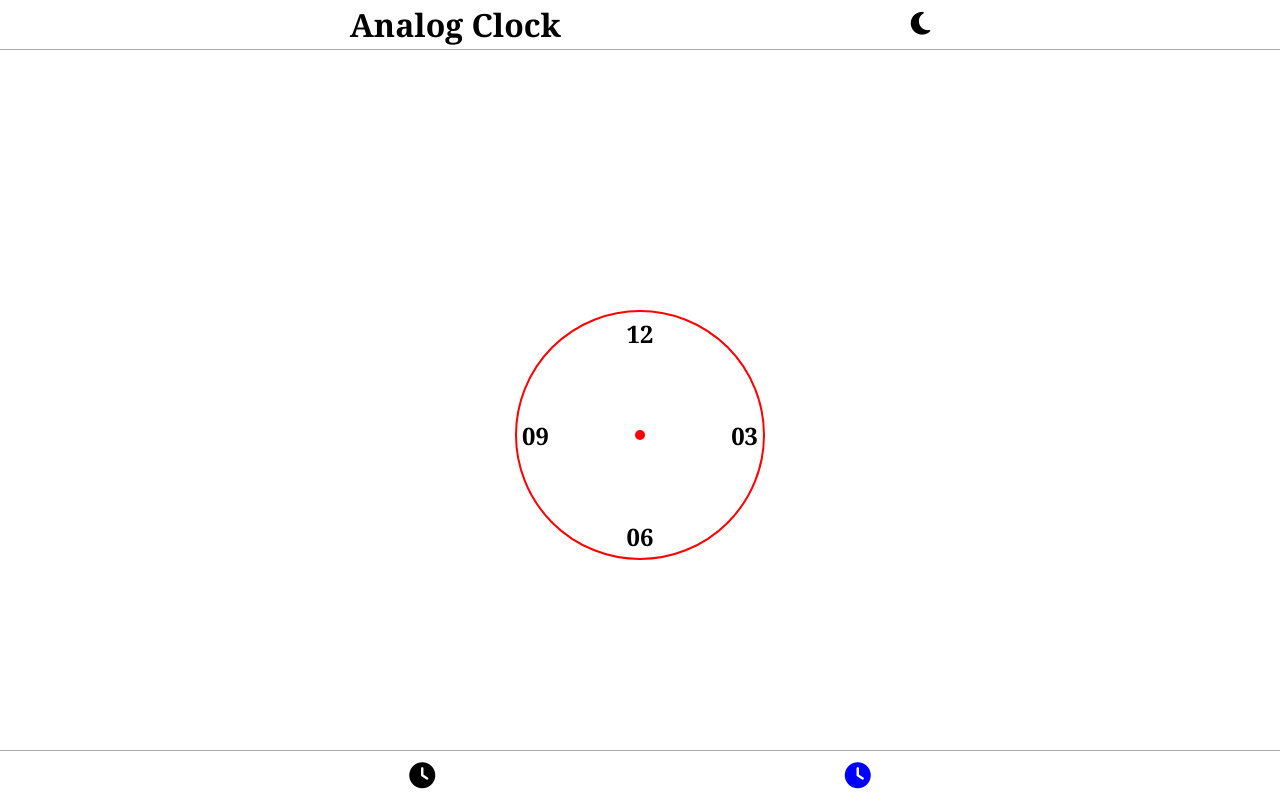
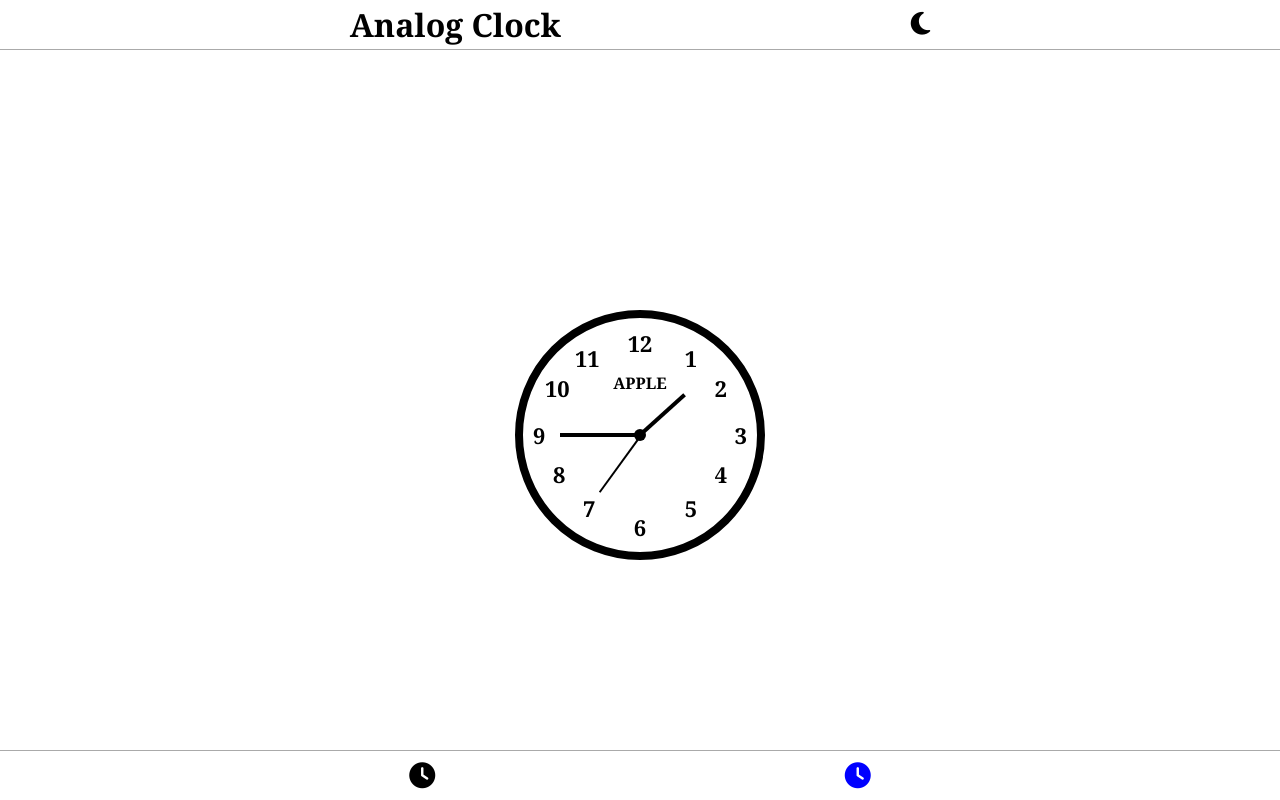
Before and after one commit to Arunkumar032024/Clock, a plain HTML site: page index.html in a window 1280 px wide. Both pictures are taken after a click on the icon 857 px from the left and 775 px from the top of the page. Drawn offline with Linux system fonts and the light colour scheme.

Commit message:
complete analog clock

```diff
--- a/app.css
+++ b/app.css
@@ -123,47 +123,147 @@ main{
 .ana-clock{
     width: 250px;
     height: 250px;
-    border: 2px solid red;
+    border-width: 8px;
+    border-style: solid;
     border-radius: 50%;
     margin: auto;
     position: relative;
     display: none;
 }
-.ana-clock::before{
-    content: '';
+.point{
+    width: 12px;
+    height: 12px;
+    border-radius: 50%;
+    background-color: #000;
     position: absolute;
-    width: 10px;
-    height: 10px;
-    background-color: red;
-    border-radius: 50%;
+    left: 50%;
     top: 50%;
-    left: 50%;
     transform: translate(-50%, -50%);
 }
-.ana-clock span{
+
+.hour{
+    font-size: 22px;
+    font-weight: 600;
+    /* color: #000; */
     position: absolute;
-    font-size: 1.5rem;
-    font-weight: 600;
 }
-.ana-clock span#twevle{
-    top: 5px;
+.hour-1{
+    top: 12.5%;
+    right: 60px;
+    transform: translateY(-12.5%);
+}
+.hour-2{
+    top: 27%;
+    right: 30px;
+    transform: translateY(-27%);
+}
+.hour-3{
+    top: 50%;
+    right: 10px;
+    transform: translateY(-50%);
+}
+.hour-4{
+    bottom: 27%;
+    right: 30px;
+}
+.hour-5{
+    bottom: 12.5%;
+    right: 60px;
+}
+.hour-6{
+    bottom: 10px;
     left: 50%;
     transform: translateX(-50%);
 }
-.ana-clock span#three{
-    right: 5px;
+.hour-7{
+    bottom: 12.5%;
+    left: 60px;
+}
+.hour-8{
+    bottom: 27%;
+    left: 30px;
+}
+.hour-9{
     top: 50%;
+    left: 10px;
     transform: translateY(-50%);
 }
-.ana-clock span#six{
-    bottom: 5px;
+.hour-10{
+    top: 27%;
+    left: 22px;
+    transform: translateY(-27%);
+}
+.hour-11{
+    top: 12.5%;
+    left: 52px;
+    transform: translateY(-12.5%);
+}
+.hour-12{
+    top: 10px;
     left: 50%;
     transform: translateX(-50%);
 }
-.ana-clock span#nine{
-    left: 5px;
-    top: 50%;
-    transform: translateY(-50%);
+.brand{
+    position: absolute;
+    left: 50%;
+    top: 25%;
+    transform: translate(-50%, -25%);
+    font-weight: 700;
+}
+.minute-hand-wrapper{
+    width: 160px;
+    height: 160px;
+    position: absolute;
+    border-radius: 50%;
+    top: 37px;
+    left: 37px;
+}
+.minute-hand{
+    position: relative;
+}
+.minute-hand .hand{
+    width: 4px;
+    height: 80px;
+    background-color: #000;
+    position: absolute;
+    left: 78px;
+}
+
+.hour-hand-wrapper{
+    width: 120px;
+    height: 120px;
+    position: absolute;
+    border-radius: 50%;
+    top: 57px;
+    left: 57px;
+}
+.hour-hand{
+    position: relative;
+}
+.hour-hand .hand{
+    width: 4px;
+    height: 60px;
+    background-color: #000;
+    position: absolute;
+    left: 58px;
+}
+.second-hand-wrapper{
+    width: 140px;
+    height: 140px;
+    position: absolute;
+    border-radius: 50%;
+    top: 47px;
+    left: 47px;
+}
+.second-hand{
+    position: relative;
+}
+.second-hand .hand{
+    width: 2px;
+    height: 70px;
+    background-color: #000;
+    position: absolute;
+    left: 68px;
 }
 
 /* end analog clock style  */
--- a/app.js
+++ b/app.js
@@ -24,6 +24,20 @@ function digitalClock(){
 
 function analogClock(){
     title.innerHTML = "Analog Clock";
+    let secAna = 0;
+    let minAna = 0;
+    let hourAna = 0;
+    let currentTimeAna = new Date();
+
+    setInterval(()=>{
+        currentTimeAna = new Date();
+        secAna = currentTimeAna.getSeconds() * 6;
+        minAna = currentTimeAna.getMinutes() * 6;
+        hourAna = currentTimeAna.getHours() * 30 + Math.round(secAna / 12);
+        document.querySelector("#second-hand").style.transform = "rotate(" + secAna + "deg)";
+        document.querySelector("#minute-hand").style.transform = "rotate(" + minAna + "deg)";
+        document.querySelector("#hour-hand").style.transform = "rotate(" + hourAna + "deg)";
+    }, 1000)
 }
 
 
@@ -39,7 +53,11 @@ btnNight.onclick = () => {
     btnDay.classList.toggle("hide");
     digiClockSpans.forEach(span => {
         span.classList.add("white");
-    })
+    });
+    document.querySelectorAll(".hand").forEach(hand =>{
+        hand.style.background = "#fff";
+    });
+    document.querySelector(".point").style.background = "#fff";
 }
 btnDay.onclick = () => {
     document.body.classList.toggle("nightMode");
@@ -47,7 +65,11 @@ btnDay.onclick = () => {
     btnDay.classList.toggle("hide");
     digiClockSpans.forEach(span => {
         span.classList.remove("white");
-    })
+    });
+    document.querySelectorAll(".hand").forEach(hand =>{
+        hand.style.background = "#000";
+    });
+    document.querySelector(".point").style.background = "#000";
 }
 
 
--- a/index.html
+++ b/index.html
@@ -42,10 +42,36 @@
 
             <!-- analog clock  -->
             <section class="ana-clock">
-                <span id="twevle">12</span>
-                <span id="three">03</span>
-                <span id="six">06</span>
-                <span id="nine">09</span>
+                <div class="point"></div>
+                <div class="hour hour-1">1</div>
+                <div class="hour hour-2">2</div>
+                <div class="hour hour-3">3</div>
+                <div class="hour hour-4">4</div>
+                <div class="hour hour-5">5</div>
+                <div class="hour hour-6">6</div>
+                <div class="hour hour-7">7</div>
+                <div class="hour hour-8">8</div>
+                <div class="hour hour-9">9</div>
+                <div class="hour hour-10">10</div>
+                <div class="hour hour-11">11</div>
+                <div class="hour hour-12">12</div>
+                <div class="brand">APPLE</div>
+
+                <div class="minute-hand-wrapper" id="minute-hand">
+                    <div class="minute-hand">
+                        <div class="hand"></div>
+                    </div>
+                </div>
+                <div class="hour-hand-wrapper" id="hour-hand">
+                    <div class="hour-hand">
+                        <div class="hand"></div>
+                    </div>
+                </div>
+                <div class="second-hand-wrapper" id="second-hand">
+                    <div class="second-hand">
+                        <div class="hand"></div>
+                    </div>
+                </div>
             </section>
         </div>
 
```
